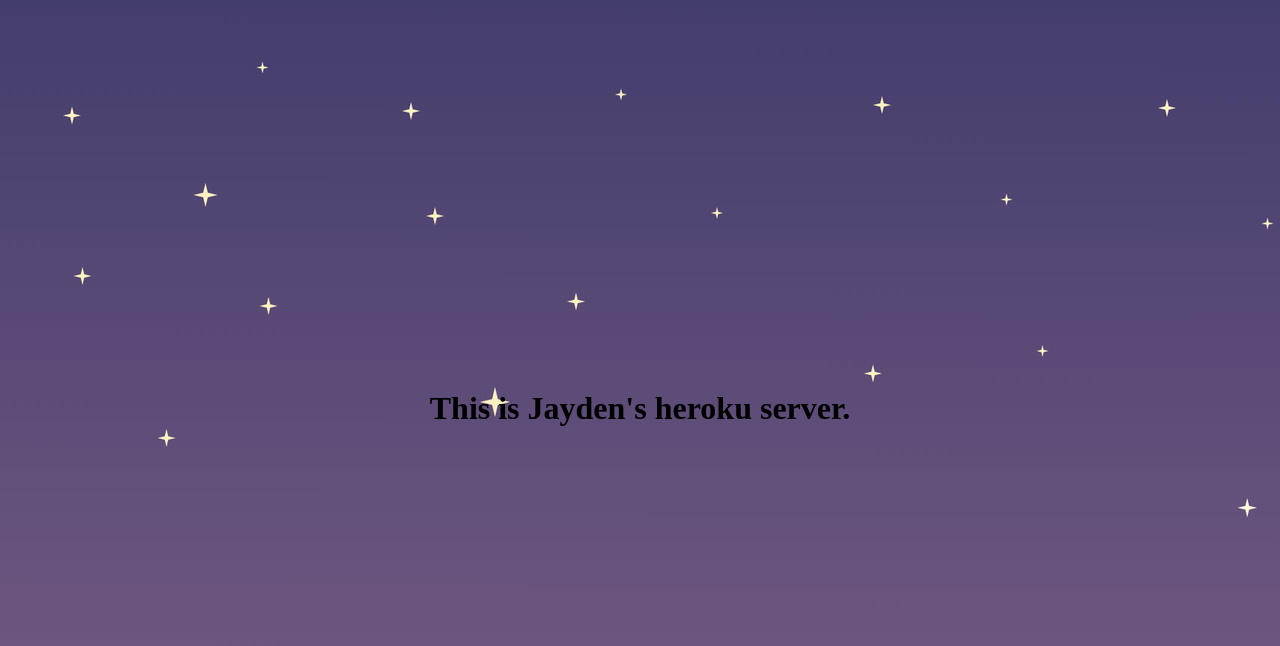
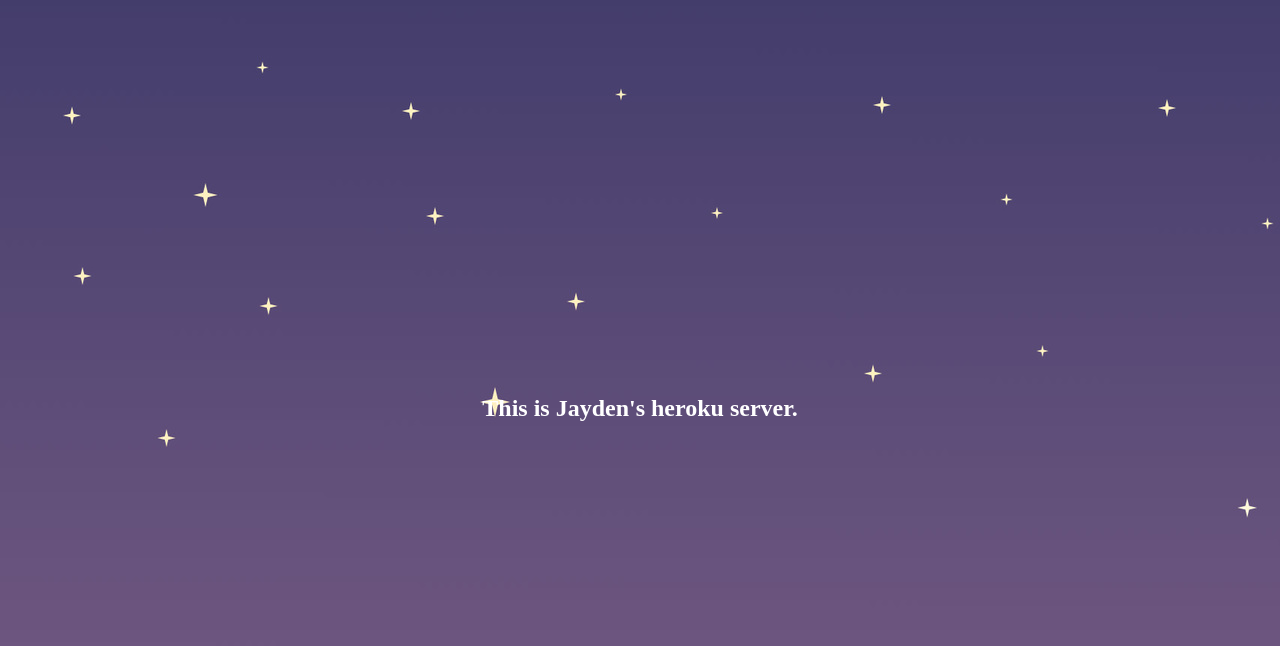
Before and after one commit to jgregorytweedie/expressServerWithHeroku, a website: page public/index.html in a window 1280 px wide. Drawn offline with Linux system fonts and the light colour scheme.

```diff
--- a/public/main.css
+++ b/public/main.css
@@ -10,6 +10,7 @@
   background-position: cover;
 }
 
-main {
-
+h1 {
+  color: white;
+  font-size: 24px;
 }
```
